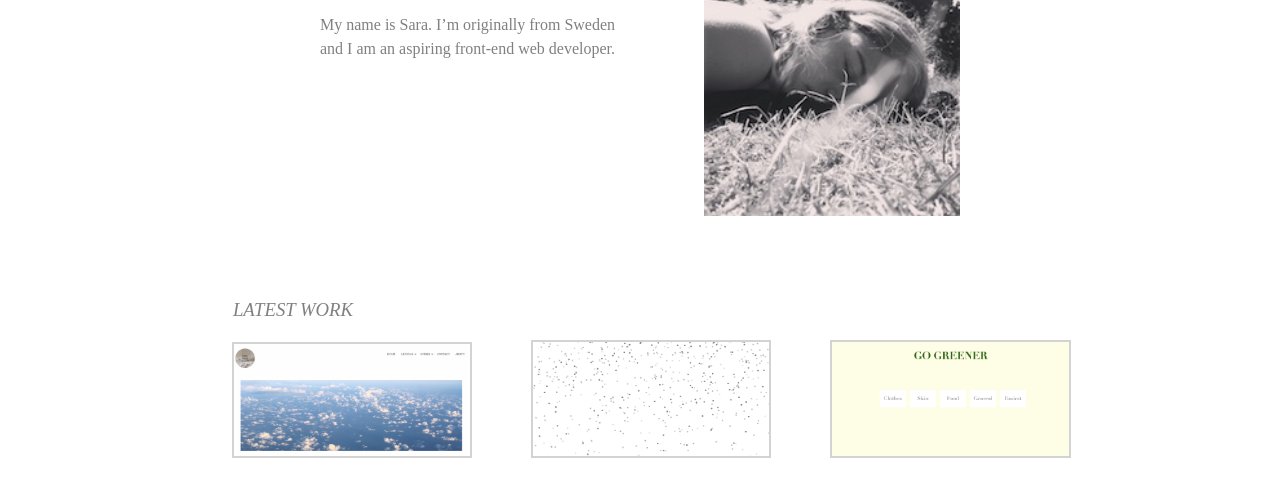
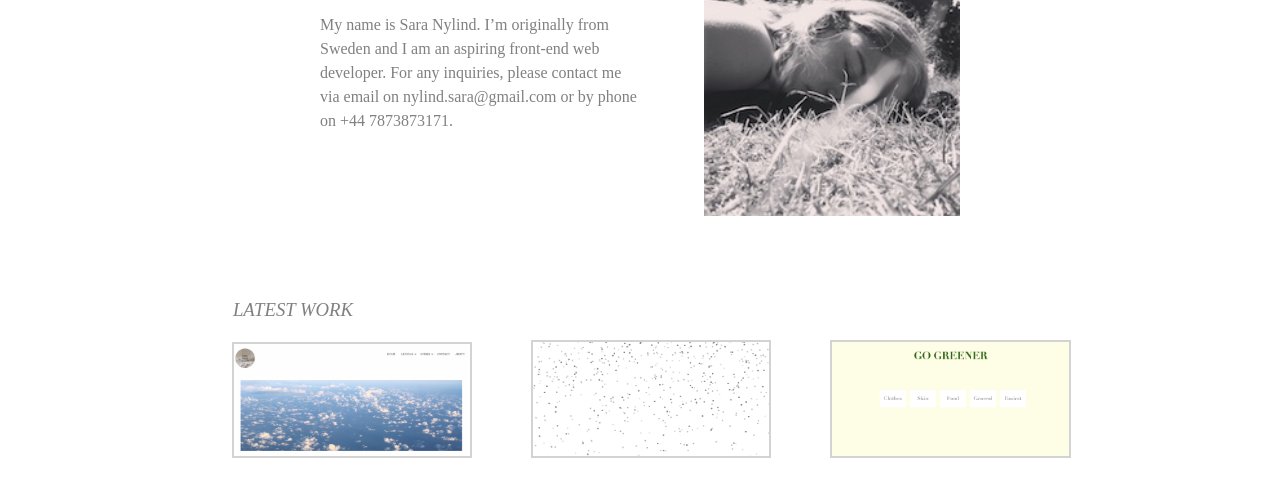
Before and after one commit to sara-m-e-n/sara-m-e-n.github.io, a plain HTML site: page index.html in a window 1280 px wide. Shown: the part 128-624 px from the top of the page. Drawn offline with nearby package versions, Linux system fonts and the light colour scheme.

Commit message:
Update index.html

```diff
--- a/index.html
+++ b/index.html
@@ -4,6 +4,7 @@
         <link href="style.css" rel="stylesheet" type="text/css">
         <link href="responsive.css" rel="stylesheet" type="text/css">
         <script src="https://ajax.googleapis.com/ajax/libs/jquery/3.4.1/jquery.min.js"></script>
+        <meta name="viewport" content="width=device-width, initial-scale=1">
     </head>
     <body class="cf">
         <div class="wrapper cf">
@@ -27,7 +28,7 @@
         <div id="main-content" class="cf">
             <div id="intro-text">
                 <h1> Hej! </h1>
-                <p>My name is Sara. I’m originally from Sweden and I am an aspiring front-end web developer.  </p>
+                <p>My name is Sara Nylind. I’m originally from Sweden and I am an aspiring front-end web developer. For any inquiries, please contact me via email on nylind.sara@gmail.com or by phone on +44 7873873171.  </p>
             </div>
             <img src="IMG_E2641.JPG" id="main-img">
         </div>
```
